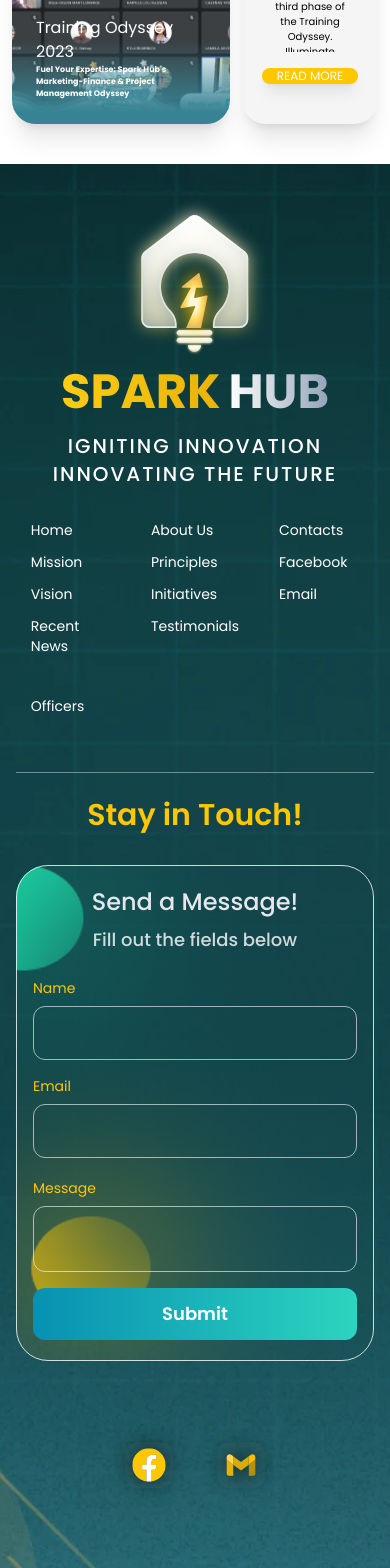
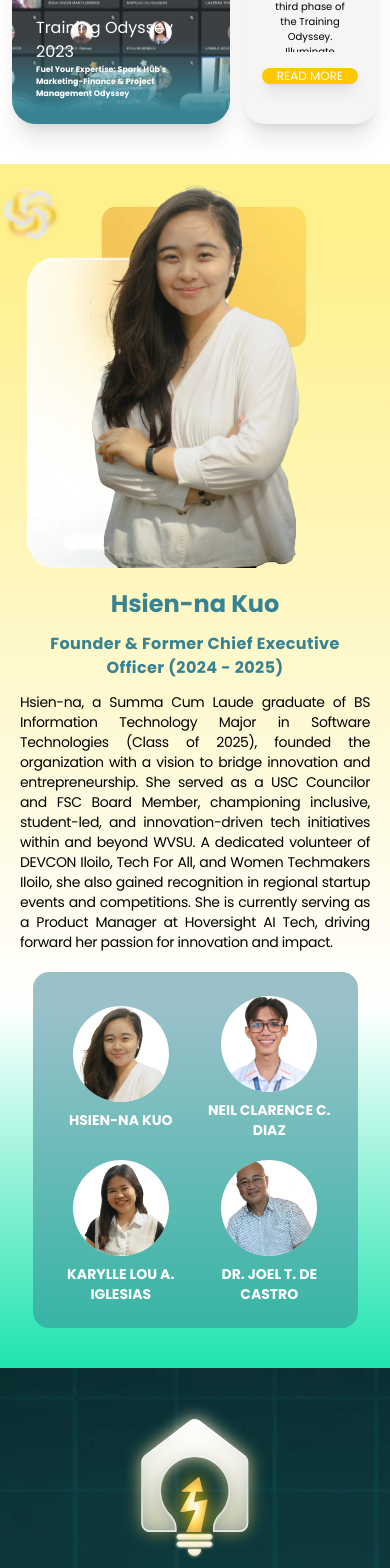
Before and after one commit to SPARK-Hub-WVSU/SPARK-Hub-Website, a Next.js app in the folder frontend/: page /about in a window 390 px wide. Shown: the part 4018-5586 px from the top of the page. Built offline with nearby package versions, Linux system fonts and the light colour scheme; what tailwindcss-textglow would draw is missing.

Commit message:
feat(about): Develop responsive and interactive founders section

```diff
--- a/frontend/app/about/page.tsx
+++ b/frontend/app/about/page.tsx
@@ -1,8 +1,13 @@
+"use client";
 import Image from "next/image";
 import PrincipleCard from "@/components/ui/PrincipleCard";
 import { ArticleCard, ImageCard } from "@/components/ui/InitiativeCards";
 import { initiatives } from "@/data/initiatives";
+import Founding from "@/components/ui/Founding";
+import { useState } from "react";
+import { foundingTeam } from "@/data/founding";
 export default function About() {
+  const [activeFounder, setActiveFounder] = useState(foundingTeam[0]);
   return (
     <>
       <section className="bg-primary-dark bg-[url('/bg/officers_bg.webp')] bg-cover bg-center bg-no-repeat sm:min-h-screen lg:-mt-30 -mt-40 px-3">
@@ -80,7 +85,6 @@ export default function About() {
           </div>
         </div>
       </section>
-
       <section className="flex md:flex-row flex-col-reverse md:gap-x-5 gap-x-0 sm:gap-y-5 min-h-screen md:px-8 px-3 py-10 justify-between">
         <div className="h-full  w-full flex flex-col gap-y-3">
           {initiatives.map((item, i) => {
@@ -133,6 +137,49 @@ export default function About() {
           </small>
         </div>
       </section>
+
+      <section className="flex flex-col items-center w-full min-h-[36rem] md:bg-gradient-to-br bg-gradient-to-b from-yellow-200 from-5% via-transparent via-70% to-primary-light md:pt-10 pt-5 py-10 md:py-0 md:gap-y-0 gap-y-5">
+        {/* TOP DETAILS */}
+        <div className="flex md:flex-row flex-col-reverse gap-x-20 justify-center w-full md:gap-y-0 gap-y-5">
+          {/* DEETS */}
+          <div className="md:px-0 px-5 md:gap-y-5 gap-y-3 flex flex-col md:w-1/2 md:items-start items-center">
+            <p className="font-bold md:text-7xl text-2xl text-primary">
+              {activeFounder.name}
+            </p>
+
+            <p className="font-bold md:text-xl text-base text-primary tracking-wide md:text-start text-center">
+              {activeFounder.title}
+            </p>
+
+            <p className="md:text-lg text-sm md:tracking-wide tracking-tight text-justify">
+              {activeFounder.summary}
+            </p>
+          </div>
+
+          {/* IMAGE */}
+          <div className="bg-[url('/bg/founders_bg.webp')] bg-no-repeat bg-contain relative md:h-[40rem] h-[24rem] md:w-[32rem] w-full flex justify-center">
+            <Image
+              src={activeFounder.imageSrc}
+              alt={activeFounder.name}
+              fill
+              style={{ objectFit: "contain" }}
+              priority
+            />
+          </div>
+        </div>
+
+        {/* FOUNDERS GRID */}
+        <div className="grid grid-cols-2 md:grid-cols-4 gap-5 md:gap-x-36 justify-items-center items-center md:w-full w-10/12 min-h-[12rem] md:h-36 p-6 md:p-0 bg-[#378394]/50 md:rounded-none rounded-2xl">
+          {foundingTeam.map((member) => (
+            <Founding
+              key={member.name}
+              name={member.name}
+              imageSrc={member.imageSrc}
+              onClick={() => setActiveFounder(member)}
+            />
+          ))}
+        </div>
+      </section>
     </>
   );
 }
```
